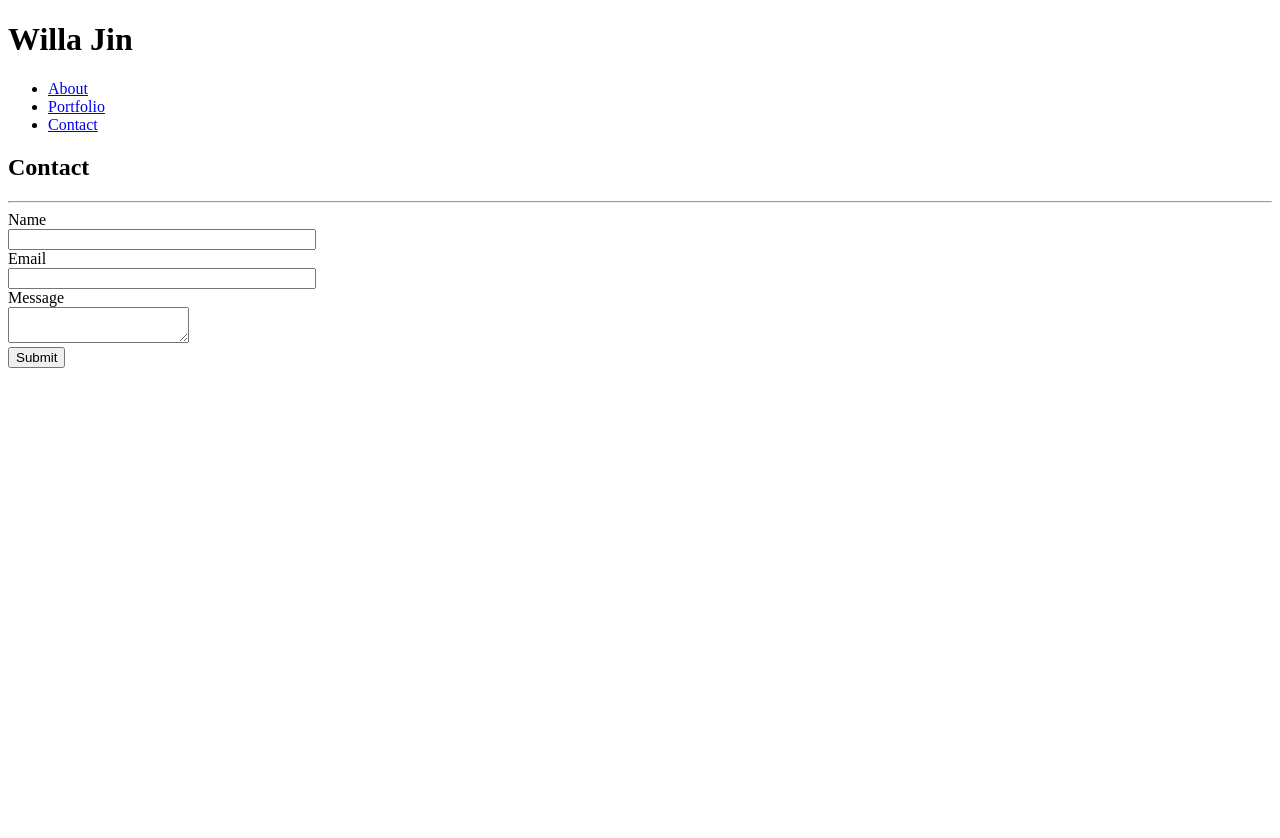
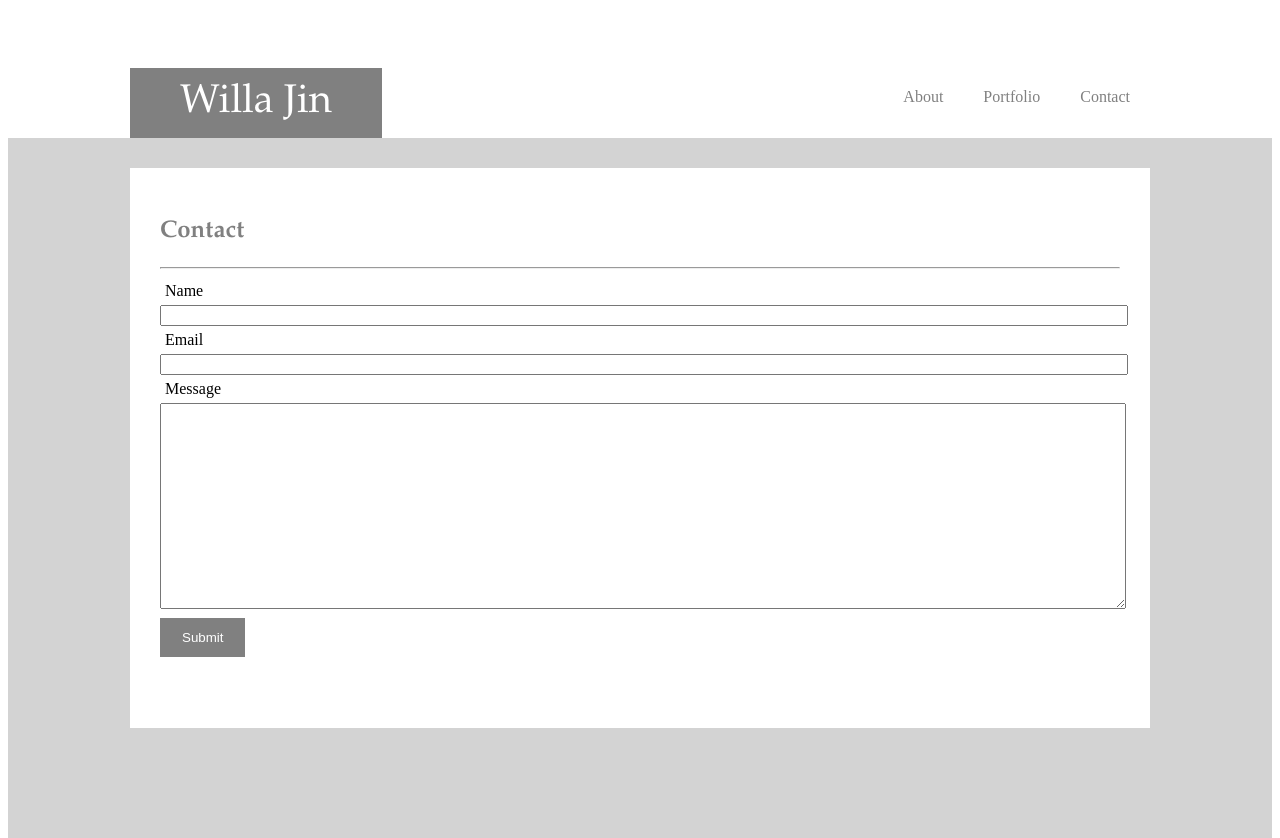
Before and after one commit to willajin/Basic-Portfolio, a plain HTML site: page contact.html in a window 1280 px wide. Before the commit the page ends 800 px from the top, so only its background shows below. Drawn offline with Linux system fonts and the light colour scheme.

Commit message:
added css, updated divs

```diff
--- a/assets/css/style.css
+++ b/assets/css/style.css
@@ -0,0 +1,112 @@
+.header-container {
+    position:relative;
+    top:0;
+    width:960px;
+    height:30px;
+    margin:0 auto;
+    background-color:white;
+}
+
+.name {
+    position:absolute;
+    top:60px;
+    left:-30px;
+    padding:20px 50px 20px 50px;
+    background-color:gray;
+    color:white;
+    line-height:30px;
+    font-size:40px;
+    font-family:"Palatino Linotype", "Book Antiqua", Palatino, serif;
+}
+
+.navigation {
+    position:absolute;
+    top:80px;
+    right:-30px;
+}
+
+.navigation * {
+    padding:0px;
+    margin:0px;
+}
+
+.navigation li {
+    list-style:none;
+    float:left;
+}
+
+.navigation li a {
+    width:100px;
+    height:30px;
+    padding:20px;
+    text-decoration:none;
+    color:gray;
+    text-align:center;
+}
+
+.navigation li a:hover {
+    background-color:lightgray;
+    color:white;
+}
+
+.container {
+    position:relative;
+    top:100px;
+    height:700px;
+    background-color:lightgray;
+}
+
+.content {
+    position:relative;
+    top:30px;
+    width:960px;
+    height:500px;
+    margin:0 auto;
+    padding:30px;
+    background-color:white;
+}
+
+.content-header {
+    font-family:"Palatino Linotype", "Book Antiqua", Palatino, serif;
+    color:gray;
+}
+
+#bio-image {
+    width:200px;
+    height:200px;
+    padding-top:10px;
+    padding-right:20px;
+}
+
+.form-label {
+    padding:5px;
+}
+
+#submitbutton {
+    margin-top:5px;
+    background-color:gray;
+    color:white;
+    padding:10px 20px 10px 20px;
+    border:2px solid gray;
+}
+
+#submitbutton:hover {
+    background-color:white;
+    color:gray;
+    border:2px solid white;
+}
+
+.portfolio-box {
+    float:left;
+    width:200px;
+    height:200px;
+    line-height:200px;
+    text-align:center;
+    background-color:gray;
+    color:white;
+}
+
+.portfolio-box:hover {
+    background-color:white;
+    color:gray;
+}
--- a/contact.html
+++ b/contact.html
@@ -6,48 +6,47 @@
     <meta http-equiv="X-UA-Compatible" content="ie=edge">
     <title>Willa Jin | Contact</title>
 
-    <style>
-        .label {
-            float: left;
-        }
-    </style>
+    <link href="./assets/css/style.css" rel="stylesheet" type="text/css" />
+
 </head>
 <body>
-    <div id="outercontainer">
+    <div class="header-container">
         <!-- Name header -->
-        <div id="header">
-            <h1>Willa Jin</h1>
+        <div class="name">
+            <span>Willa Jin</span>
         </div>
 
         <!-- Navigation menu -->
-        <div id="navigation">
+        <div class="navigation">
             <ul>
                 <li><a href="index.html">About</a></li>
                 <li><a href="portfolio.html">Portfolio</a></li>
                 <li><a href="contact.html">Contact</a></li>
             </ul>
         </div>
+    </div> <!-- End header-container div -->
 
-        <!-- Page content -->
-        <div id="content">
-            <h2>Contact</h2>
+    <!-- Page content -->
+    <div class="container">
+        <div class="content">
+            <h2 class="content-header">Contact</h2>
 
             <hr>
 
             <!-- Form -->
             <form action="mailto:jin.willa@gmail.com" method="POST">
                 <!-- Name -->
-                <div class="form-label">Name</div><input name="name" type="text" id="name" style="width:300px" />
+                <div class="form-label">Name</div><input name="name" type="text" id="form-name" style="width:960px" />
 
                 <div style="clear:both;"></div>
 
                 <!-- Email -->
-                <div class="form-label">Email</div><input type="text" name="email" style="width:300px" />
+                <div class="form-label">Email</div><input type="text" name="email" style="width:960px" />
 
                 <div style="clear:both;"></div>
 
                 <!-- Message -->
-                <div class="form-label">Message</div><textarea name="message"></textarea>
+                <div class="form-label">Message</div><textarea name="message" style="width:960px; height:200px;"></textarea>
 
                 <!-- Submit button -->
                 <div>
@@ -57,7 +56,7 @@
 
         </div> <!-- End content div -->
 
-    </div> <!-- End outercontainer div -->
+    </div> <!-- End container div -->
 
 </body>
 </html>
```
Also changed, not shown: index.html (+13 -17 lines), portfolio.html (+13 -8 lines).
